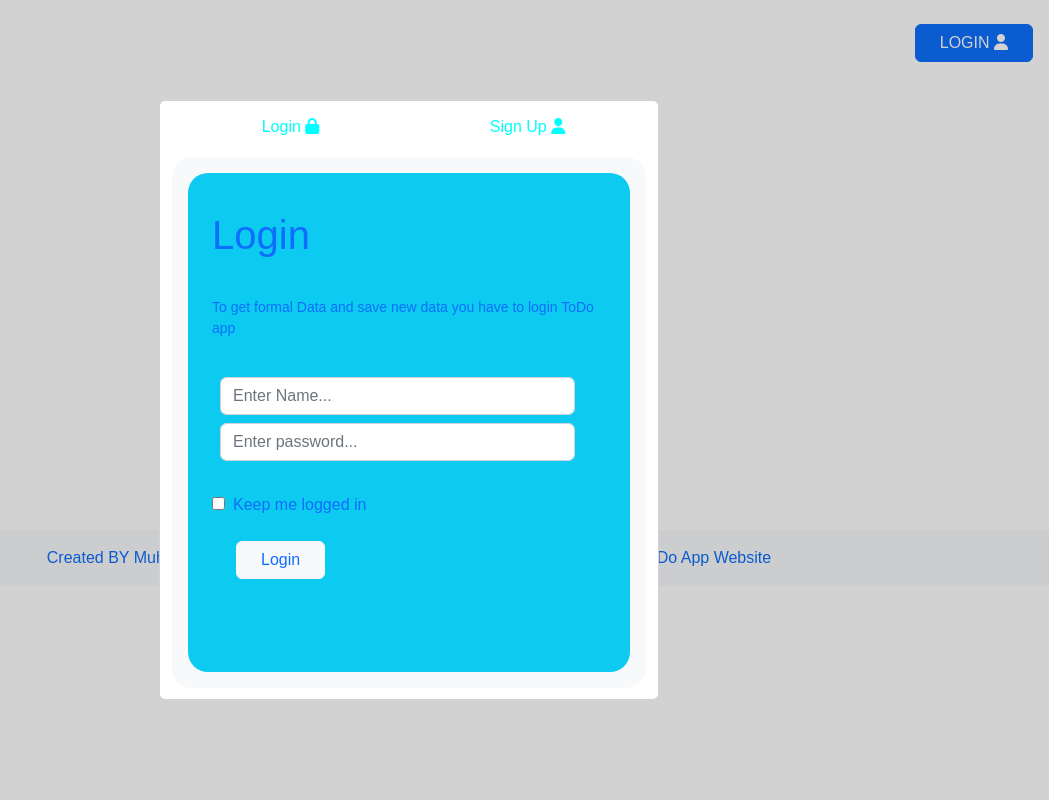
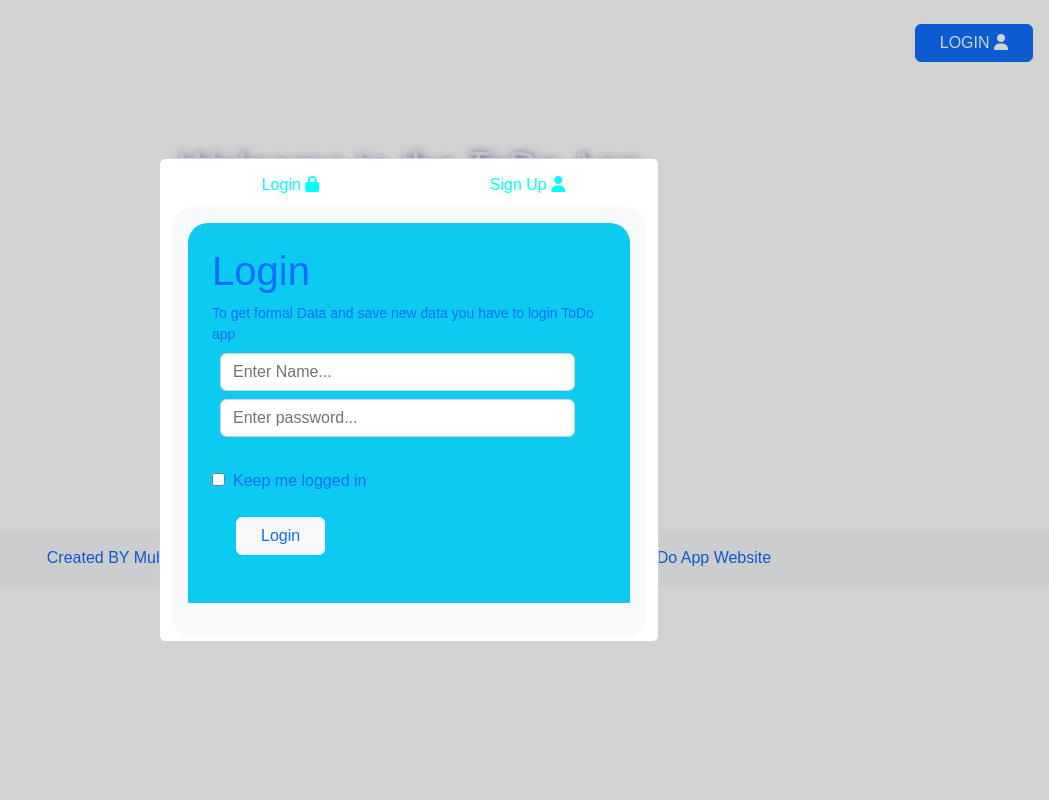
Before and after one commit to Fayis-PV/to-do, a Django app: page / in a window 1280 px wide. Shown: the whole page, without its empty margins (231-1280 px from the left). Run offline with Django 4.2, Linux system fonts and the light colour scheme; data that the repository does not hold is empty.

Commit message:
Update pop-up.html

```diff
--- a/app/templates/app/pop-up.html
+++ b/app/templates/app/pop-up.html
@@ -1,5 +1,5 @@
 <div class="body-box position-fixed w-100  d-none justify-content-center align-items-center" style="height: 100%; z-index: 1000; background: rgba(0, 0, 0, 0.175);">
-    <div class="login-box card h-75 px-4 p-1 m-1" style="background-color: #fff; opacity:1;width: 500px;">
+    <div class="login-box card px-4 p-1 m-1" style="background-color: #fff; opacity:1;width: 500px; height= 500px;">
         <div class="card-body row p-0 " style="overflow: auto;">
             <label for="radio-login" class="log-label col-sm-6 text-center" style="padding: 10px;">Login <span> <i class="fa fa-lock"> </i></span></label>
             <label for="radio-signup"  class="sign-label col-sm-6 text-center" style="padding: 10px;">Sign Up<span> <i class="fa fa-user"></i></span></label>
@@ -21,11 +21,10 @@
                         </div>
                         <div class="sign-up bg-primary d-flex flex-column justify-content-between align-items-start p-4 text-light" style="width: 50%; float:left;height: 100%;">
                             <h1 class="h1">Sign UP </h1>
-                            <small class="p">Welcome to the ToDo app... Please Sign-up and login to get start using the ToDo app</small>
+                            <small class="p lh-sm" >Username should be unique and both username and password must contain numbers,Capital and small alphas and characters(@)...</small>
                             <form action="{% url 'todo:signup' %}" class="form-group" style="width: 90%;" method='post'>
                                 {% csrf_token %}
                                 {{signup_form}} <br>
-                                <div><strong>Username should be unique and both username and password must contain numbers,Capital and small alphas and characters(@)...</strong></div>
                                 <input type="submit" value="Sign Up" class='btn btn-light text-info px-4 m-4'>
 
                             </form>
```
